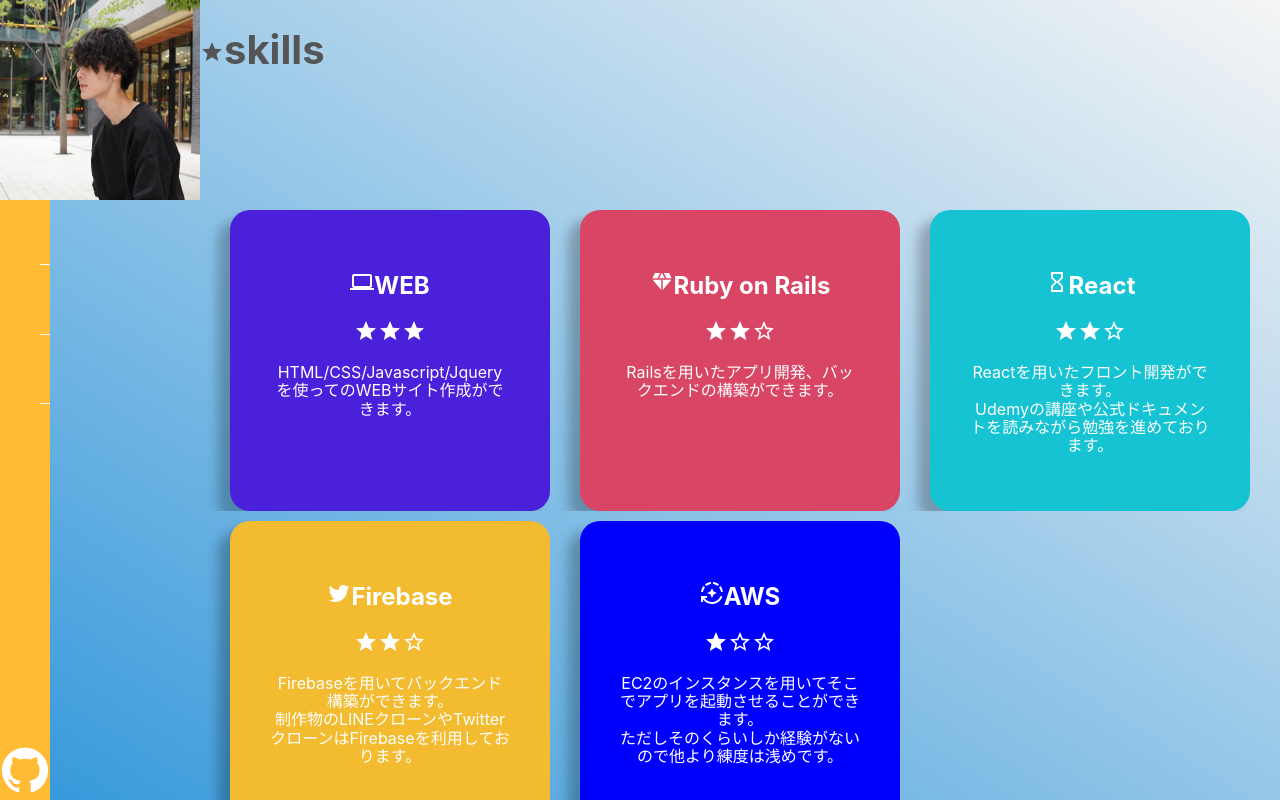
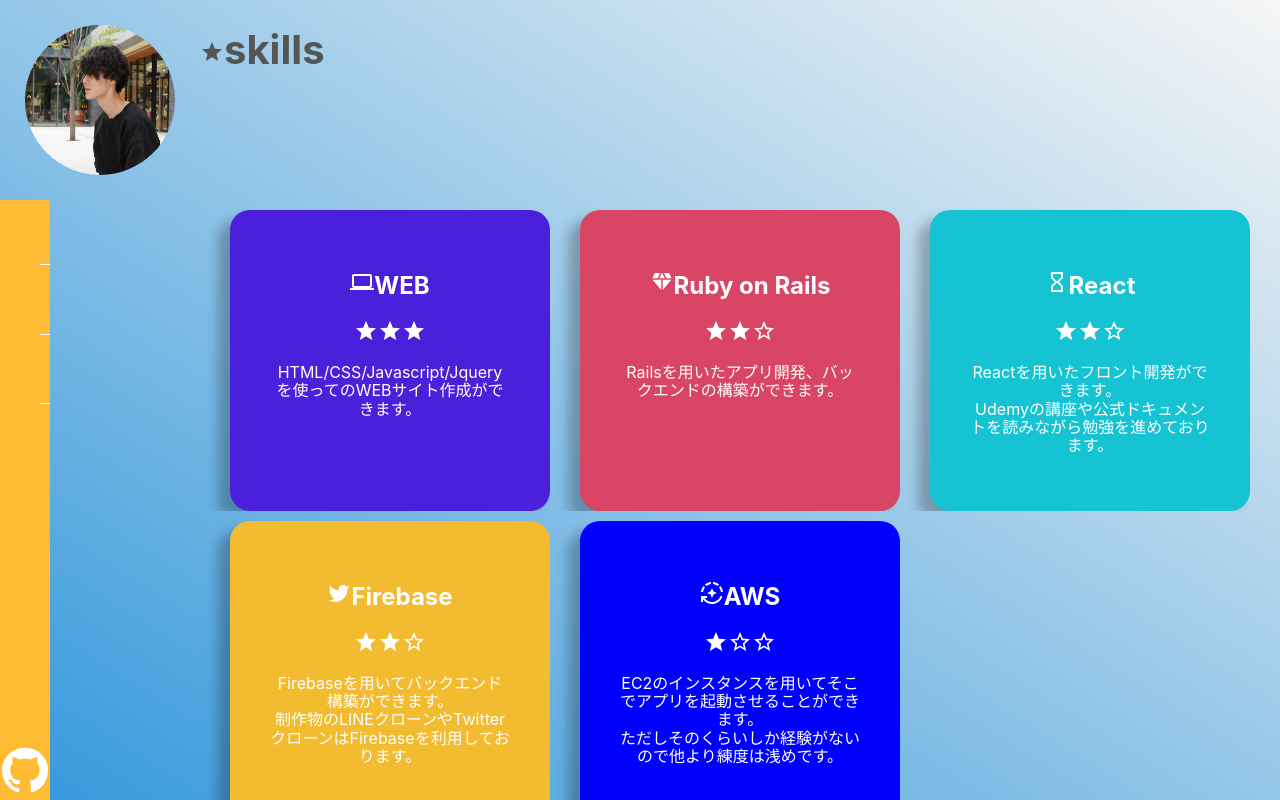
Before and after one commit to Taiyo86-create/myportfolio, a React (Create React App) app: page /skills in a window 1280 px wide. Built offline with nearby package versions, Linux system fonts and the light colour scheme.

Commit message:
skillsのスクロールを許可

```diff
--- a/src/components/Header/Header.css
+++ b/src/components/Header/Header.css
@@ -3,11 +3,19 @@
     width: 100vw;
 }
 
+.headerImg{
+    display: flex;
+    justify-content: center;
+    align-items: center;
+    width: 200px;
+    height: 200px;
+}
+
 .myIcon{
     max-width: 100%;
-    max-height: 100%;
-    width: 200px;
-    height: 200px;
+    width: 150px;
+    height: 150px;
+    border-radius: 50%;
 }
 
 .header h1{
--- a/src/components/Header/Header.js
+++ b/src/components/Header/Header.js
@@ -9,7 +9,9 @@
   const path = location.pathname.substring(1);
   return (
     <div className='header'>
+      <div className='headerImg'>
         <img src={icon} className='myIcon' />
+      </div>
         <h1><StarIcon />{path || 'career'}</h1>
     </div>
   )
--- a/src/components/Skills/Skills.css
+++ b/src/components/Skills/Skills.css
@@ -1,3 +1,12 @@
+.skills{
+    overflow-y: scroll;
+    height: calc(100vh - 200px);
+}
+
+.skills::-webkit-scrollbar{
+    display: none;
+}
+
 .skillArea{
     display: flex;
     flex-wrap: wrap; /* 要素が折り返されるように設定 */
--- a/src/components/Skills/Skills.js
+++ b/src/components/Skills/Skills.js
@@ -13,6 +13,7 @@
 const Skills = () => {
   return (
     <motion.div
+    className='skills'
     initial={{ opacity: 0 }}
     animate={{ opacity: 1 }}
     transition={{ duration: 0.7, delay: 0.2 }}
```
